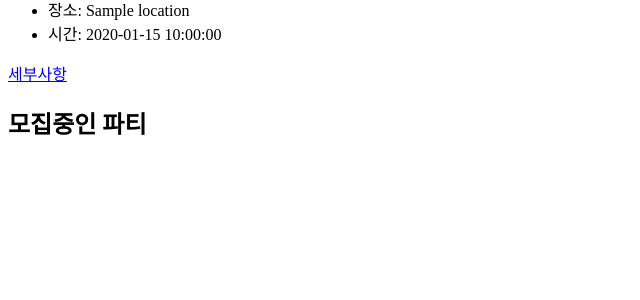
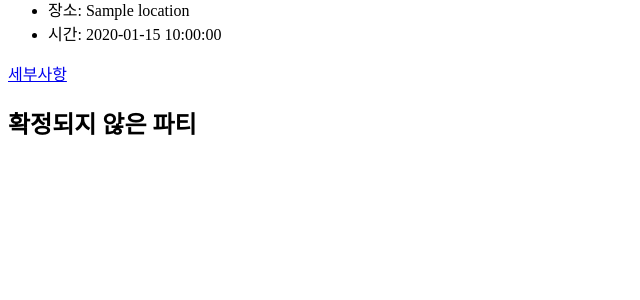
Before and after one commit to jeeyuni/9-week0-cart, a Python web app: template templates/joined_room_list.html in a window 1280 px wide. Shown: the part 325-625 px from the top of the page, without its empty margins (0-640 px from the left). Run offline with Jinja, Linux system fonts and the light colour scheme; the template is opened without the code that fills it: most values are stand-ins (such as "Sample title", 1, 10 or a date in 2020).

Commit message:
[fix] '모집중인' -> '확정되지 않은' 표현수정

```diff
--- a/templates/joined_room_list.html
+++ b/templates/joined_room_list.html
@@ -25,7 +25,7 @@
     </ul>
     <a href="/rooms/{{room['_id']}}">세부사항</a>
     {% endfor %}
-    <h2>모집중인 파티</h2>
+    <h2>확정되지 않은 파티</h2>
     {% for room in not_confirmed %}
     <ul>
       <li>모임이름: {{room["title"]}}</li>
```
